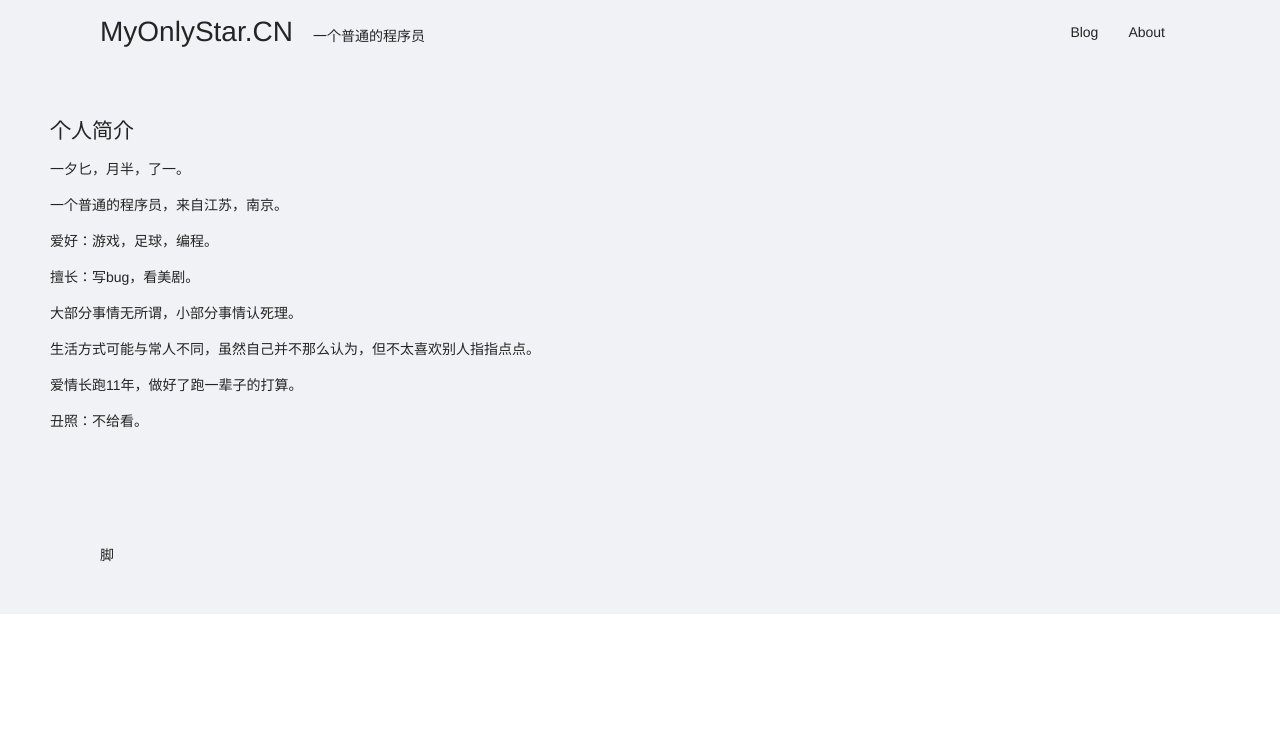
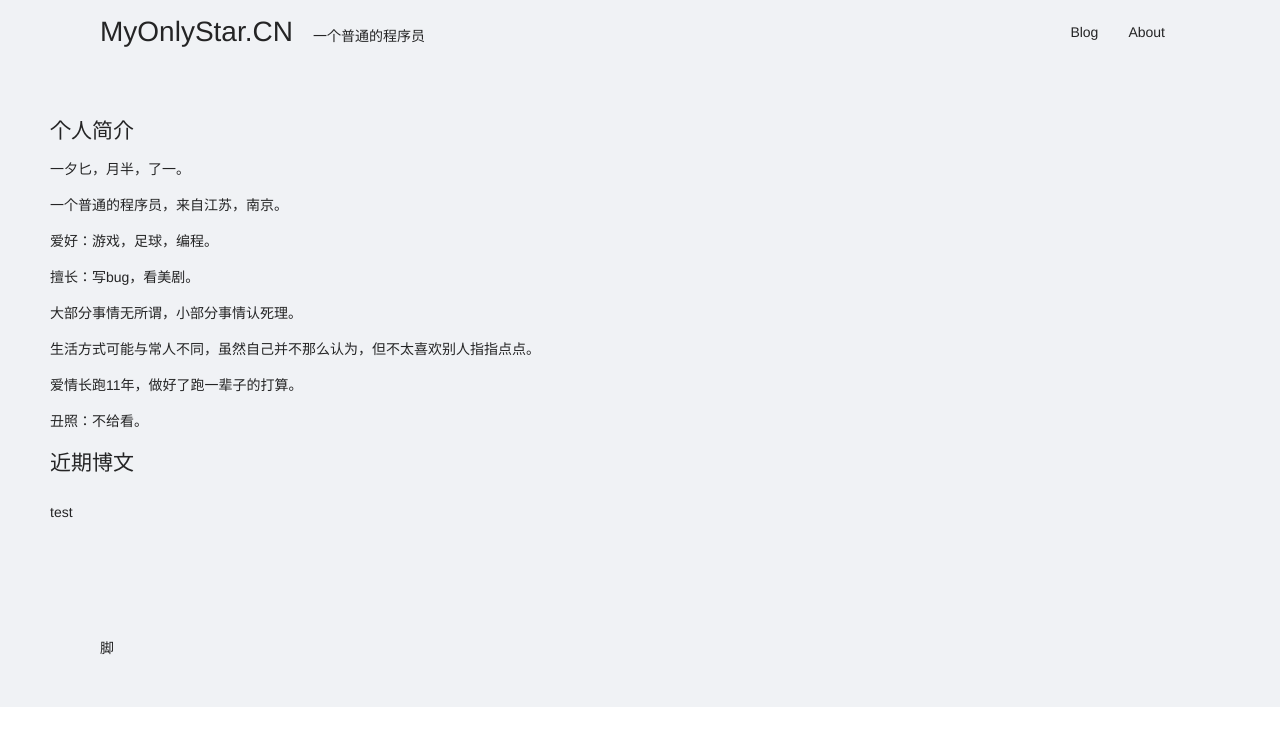
Before and after one commit to hcfw007/myonlystar.cn-frontend, a Vue app: page / in a window 1280 px wide. Shown: the top 746 px of the page. Built offline with nearby package versions, Linux system fonts and the light colour scheme; no server answers.

Commit message:
feat: 🎸 add blog list in index

```diff
--- a/src/views/Index.vue
+++ b/src/views/Index.vue
@@ -21,6 +21,22 @@
           <p>丑照：不给看。</p>
         </a-col>
       </a-row>
+      <a-row>
+        <a-col :span="24">
+          <h1>近期博文</h1>
+        </a-col>
+      </a-row>
+      <a-row>
+        <a-col :span="24">
+          <a-list-item>
+            <a-list-item-meta>
+              <template #title>
+                <a href="https://www.antdv.com/">test</a>
+              </template>
+            </a-list-item-meta>
+          </a-list-item>
+        </a-col>
+      </a-row>
     </a-layout-content>
     <a-layout-footer>
       <Feet />
@@ -31,6 +47,7 @@
 <script lang="ts">
 import Navbar from '../components/Navbar.vue'
 import Feet from '../components/Feet.vue'
+import { blogAjax } from '../axios/blog'
 
 import { defineComponent } from 'vue'
 export default defineComponent({
@@ -38,6 +55,20 @@ export default defineComponent({
   components: {
     Navbar,
     Feet,
+  },
+  data: () => {
+    return {
+      blogList: [],
+    }
+  },
+  created() {
+    this.getBlogList()
+  },
+  methods: {
+    async getBlogList() {
+      const response = await blogAjax.listBlog()
+      this.blogList = response.data ? response.data : []
+    },
   },
 })
 </script>
@@ -51,5 +82,4 @@ main.ant-layout-content
   background-color: var(--main-background)
   color: var(--main-color)
   padding: 50px
-
 </style>
```
